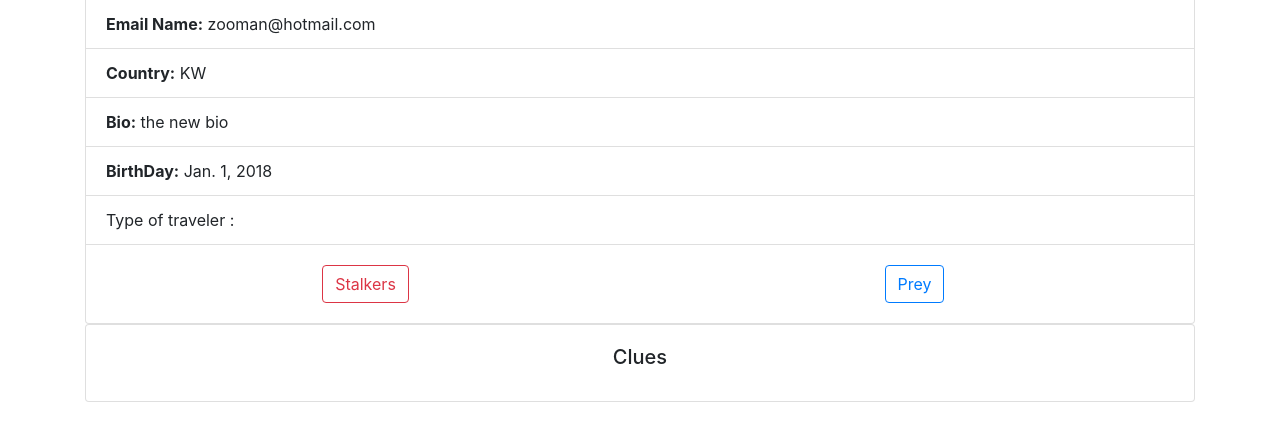
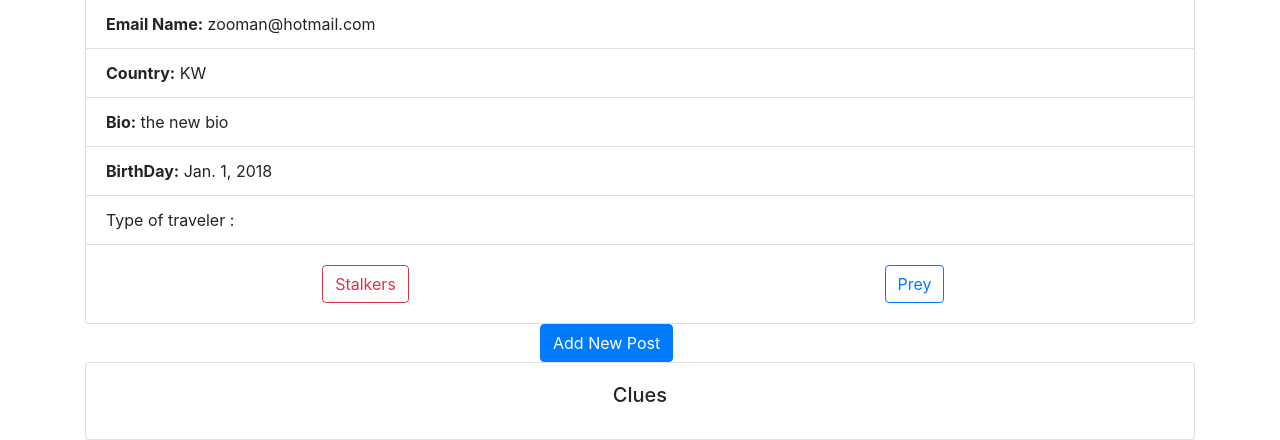
Before and after one commit to M3ASHKANANI/MySafrah, a Django app: page /profiles/2/ in a window 1280 px wide. Shown: the part 502-942 px from the top of the page. Before the commit the page ends 904 px from the top, so only its background shows below. Run offline with Django 3.2, Linux system fonts and the light colour scheme; a user stored in the database is signed in; data comes from the database, SQL or seed files in the repository; both versions use the stored data as it was after the commit; some libraries are stand-ins or nearby versions.

Commit message:
add Post

```diff
--- a/profiles/admin.py
+++ b/profiles/admin.py
@@ -1,6 +1,8 @@
 from django.contrib import admin
-from .models import Follow, Clue, Traveltype
+from .models import Follow, Clue, Traveltype, Post, Profile
 
 admin.site.register(Follow)
 admin.site.register(Clue)
 admin.site.register(Traveltype)
+admin.site.register(Post)
+admin.site.register(Profile)
--- a/profiles/models.py
+++ b/profiles/models.py
@@ -21,9 +21,12 @@ class Profile(models.Model):
 	birthday = models.DateField(auto_now=False, auto_now_add=False)
 	country = CountryField()
 	travelpref = models.ManyToManyField(Traveltype)
-	image = models.ImageField(null=True)
+	image = models.ImageField(null=True, blank=True)
 	established = models.DateField(auto_now_add=True)
 	bio = models.CharField(max_length=350)
+
+	def __str__(self):
+		return self.owner
 
 
 
@@ -47,15 +50,21 @@ class Favorite(models.Model):
 
 
 
-# class Post(models.Model):
-# 	profile = models.ForeignKey(Profile, on_delete=models.CASCADE)
-# 	image = models.ImageField(null=True)
-# 	# hotel = # from google API
-# 	# location = # from google API
-# 	traveltype =
-# 	description = models.CharField(max_length=250)
-# 	rate =
-# 	suitablefor =
-# 	established = models.DateField(auto_now_add=True)
+class Post(models.Model):
+	profile = models.ForeignKey(Profile, on_delete=models.CASCADE)
+	image = models.ImageField(null=True, blank=True)
+	hotel = models.BooleanField()
+	location = models.BooleanField()
+	posttraveltype = models.ManyToManyField(Traveltype, related_name="posttraveltype")
+	description = models.CharField(max_length=250)
+	rate = models.BooleanField()
+	suitablefor = models.ManyToManyField(Traveltype, related_name="suitablefor")
+	established = models.DateField(auto_now_add=True)
 
-# class Travelpref(models.Model):
+	def __str__(self):
+		return self.description
+
+# class Hotel(models.Model):
+# 	city =
+# 	name =
+# 	image =
--- a/profiles/templates/profile.html
+++ b/profiles/templates/profile.html
@@ -43,6 +43,12 @@
   </div>
 </div>
 
+
+      <div class="mx-auto" style="width: 200px;">
+        <a href="{% url 'create_post' pk=profile.id %}"><button type="button" class="btn btn-primary">Add New Post</button></a>
+      </div>
+
+
 <div class="row">
   <div class="col-12">
     <div class="card">
@@ -70,4 +76,22 @@
     </div>
   </div>
 </div>
+
+
+{% for post in posts %}
+      <div class="card bg-light mb-3 mx-auto" style="max-width: 55rem;">
+        {% if post.image %}
+         <img class="card-img-top" src="{{post.image.url}}" alt="Card image cap">
+        {% endif %}
+        <div class="card-header"><h5 class="card-title"> <strong>Title :</strong> {{post.hotel}}</h5></div>
+        <div class="card-body">
+          <p class="card-text">{{post.description}}</p>
+        </div>
+      </div>
+
+
+      {% endfor %}
+
+
+
 {% endblock %}
--- a/profiles/urls.py
+++ b/profiles/urls.py
@@ -10,5 +10,6 @@ urlpatterns = [
     path('feed/', views.feed, name='feed'),
     path('favorite/<int:pk>/', views.favorite, name='favorite'),
     path('edit/<int:pk>/', views.editprofile, name='edit'),
+    path('post/<int:pk>/', views.create_post, name='create_post'),
 
 ]
--- a/profiles/views.py
+++ b/profiles/views.py
@@ -2,150 +2,185 @@ from django.shortcuts import render, redirect
 from django.db.models import Q
 from django.contrib.auth.models import User
 from django.contrib import messages
-from .models import Follow, Clue, Favorite, Profile, Traveltype
+from .models import Follow, Clue, Favorite, Profile, Traveltype, Post
 from django.http import JsonResponse
-from .forms import ProfileForm, UserProfileForm
+from .forms import ProfileForm, UserProfileForm, PostForm
+
+
+def posts_list(request,pk):
+	profile_obj = Profile.objects.get(pk=pk)
+	post_obj2 =  profile_obj.post_set.all()
+	return post_obj2
+
 
 def profile(request, pk):
-    if request.user.is_anonymous:
-        return redirect('signin')
+	if request.user.is_anonymous:
 
-    if request.method == "POST":
-        message = request.POST.get("message")
-        Clue.objects.create(user=request.user, message=message)
-        messages.success(request, "New clue generated for your stalkers!")
+		return redirect('signin')
+	profile_obj = Profile.objects.get(pk=pk)
+	posts = posts_list(request, profile_obj.id)
+	if request.method == "POST":
+		message = request.POST.get("message")
+		Clue.objects.create(user=pk, message=message)
+		profile_obj = Profile.objects.get(pk=request.user)
+		posts = posts_list(request, profile_obj.id)
+		messages.success(request, "New clue generated for your stalkers!")
 
-    context = {
-        "profile": Profile.objects.get(pk=pk)
-    }
-    return render(request, 'profile.html', context)
+
+
+	context = {
+		"profile": Profile.objects.get(pk=pk),
+		"posts": posts,
+	}
+	return render(request, 'profile.html', context)
 
 def search_users(request):
-    if request.user.is_anonymous:
-        return redirect('signin')
+	if request.user.is_anonymous:
+		return redirect('signin')
 
-    prey_list = []
-    preys = request.user.stalker.all()
-    for prey in preys:
-        prey_list.append(prey.prey)
+	prey_list = []
+	preys = request.user.stalker.all()
+	for prey in preys:
+		prey_list.append(prey.prey)
 
-    users = User.objects.none()
+	users = User.objects.none()
 
-    query = request.GET.get('q')
-    if query:
-        users = User.objects.filter(username__icontains=query)
+	query = request.GET.get('q')
+	if query:
+		users = User.objects.filter(username__icontains=query)
 
-    context = {
-        "users":users,
-        "prey_list":prey_list
-    }
-    return render(request, 'search_users.html', context)
+	context = {
+		"users":users,
+		"prey_list":prey_list
+	}
+	return render(request, 'search_users.html', context)
 
 def follow(request, pk):
-    if request.user.is_anonymous:
-        return redirect('signin')
+	if request.user.is_anonymous:
+		return redirect('signin')
 
-    prey = User.objects.get(pk=pk)
-    stalker = request.user
+	prey = User.objects.get(pk=pk)
+	stalker = request.user
 
-    follow, created = Follow.objects.get_or_create(stalker=stalker, prey=prey)
-    if created:
-        messages.success(request, "Successfully followed %s!"%(prey))
-    else:
-        follow.delete()
-        messages.success(request, "Unfollowed %s!"%(prey))
+	follow, created = Follow.objects.get_or_create(stalker=stalker, prey=prey)
+	if created:
+		messages.success(request, "Successfully followed %s!"%(prey))
+	else:
+		follow.delete()
+		messages.success(request, "Unfollowed %s!"%(prey))
 
-    return redirect('search-users')
+	return redirect('search-users')
 
 def followers(request, pk):
-    if request.user.is_anonymous:
-        return redirect('signin')
+	if request.user.is_anonymous:
+		return redirect('signin')
 
-    user = request.user
-    followers = user.prey.all()
-    context = {
-        "followers": followers,
-    }
-    return render(request, 'followers.html', context)
+	user = request.user
+	followers = user.prey.all()
+	context = {
+		"followers": followers,
+	}
+	return render(request, 'followers.html', context)
 
 def following(request, pk):
-    if request.user.is_anonymous:
-        return redirect('signin')
+	if request.user.is_anonymous:
+		return redirect('signin')
 
-    user = request.user
-    following = user.stalker.all()
-    context = {
-        "following": following,
-    }
-    return render(request, 'following.html', context)
+	user = request.user
+	following = user.stalker.all()
+	context = {
+		"following": following,
+	}
+	return render(request, 'following.html', context)
 
 def feed(request):
-    if request.user.is_anonymous:
-        return redirect('signin')
+	if request.user.is_anonymous:
+		return redirect('signin')
 
-    user = request.user
-    prey_list = []
-    preys = request.user.stalker.all()
-    for prey in preys:
-        prey_list.append(prey.prey)
+	user = request.user
+	prey_list = []
+	preys = request.user.stalker.all()
+	for prey in preys:
+		prey_list.append(prey.prey)
 
-    clue_list = Clue.objects.filter(
-        Q(user__in=prey_list)|
-        Q(user=request.user)
-        ).distinct()
+	clue_list = Clue.objects.filter(
+		Q(user__in=prey_list)|
+		Q(user=request.user)
+		).distinct()
 
-    # favorite_list = []
-    # favorites = user.favorite_set.all()
-    # for fav in favorites:
-    #     favorite_list.append(fav.clue)
+	# favorite_list = []
+	# favorites = user.favorite_set.all()
+	# for fav in favorites:
+	#     favorite_list.append(fav.clue)
 
-    favorite_list = user.favorite_set.all().values_list('clue_id', flat=True)
+	favorite_list = user.favorite_set.all().values_list('clue_id', flat=True)
 
-    context = {
-        "feed": clue_list,
-        "favorites":favorite_list,
-    }
-    return render(request, 'feed.html', context)
+	context = {
+		"feed": clue_list,
+		"favorites":favorite_list,
+	}
+	return render(request, 'feed.html', context)
 
 def favorite(request, pk):
-    clue_object = Clue.objects.get(pk=pk)
-    new_favorite, created = Favorite.objects.get_or_create(user=request.user, clue=clue_object)
+	clue_object = Clue.objects.get(pk=pk)
+	new_favorite, created = Favorite.objects.get_or_create(user=request.user, clue=clue_object)
 
-    if created:
-        action="favorite"
-    else:
-        new_favorite.delete()
-        action="unfavorite"
+	if created:
+		action="favorite"
+	else:
+		new_favorite.delete()
+		action="unfavorite"
 
-    response = {
-        "action": action,
-    }
-    return JsonResponse(response, safe=False)
+	response = {
+		"action": action,
+	}
+	return JsonResponse(response, safe=False)
 
 def editprofile(request , pk):
-    profile_obj = Profile.objects.get(pk=pk)
-    if not(request.user.is_staff or request.user==profile_obj.owner):
-        raise Http404
-    form = ProfileForm(instance=profile_obj)
-    profile_form = UserProfileForm(instance=profile_obj.owner)
-    if request.method == "POST":
-        form = ProfileForm(request.POST , request.FILES or None, instance=profile_obj)
-        profile_form = UserProfileForm(request.POST , request.FILES or None, instance=profile_obj.owner)
+	profile_obj = Profile.objects.get(pk=pk)
+	if not(request.user.is_staff or request.user==profile_obj.owner):
+		raise Http404
+	form = ProfileForm(instance=profile_obj)
+	profile_form = UserProfileForm(instance=profile_obj.owner)
+	if request.method == "POST":
+		form = ProfileForm(request.POST , request.FILES or None, instance=profile_obj)
+		profile_form = UserProfileForm(request.POST , request.FILES or None, instance=profile_obj.owner)
 
-        if form.is_valid() and profile_form.is_valid():
-            form.save()
-            user = form.save()
-            profile = profile_form.save(commit=False)
-            profile.owner = user
-            profile.save()
-            profile_form.save_m2m()
-            user.save()
+		if form.is_valid() and profile_form.is_valid():
+			form.save()
+			user = form.save()
+			profile = profile_form.save(commit=False)
+			profile.owner = user
+			profile.save()
+			profile_form.save_m2m()
+			user.save()
 
-            return redirect("profile", pk=pk)
-    context = {
-        "edit_form":form,
-        'profile_form':profile_form,
-        "profile_obj":profile_obj,
+			return redirect("profile", pk=pk)
+	context = {
+		"edit_form":form,
+		'profile_form':profile_form,
+		"profile_obj":profile_obj,
 
-    }
-    return render(request, "edit.html", context)
+	}
+	return render(request, "edit.html", context)
+
+
+def create_post(request, pk):
+	form = PostForm()
+	profile_obj = Profile.objects.get(pk=pk)
+	if request.method == "POST":
+		form = PostForm(request.POST)
+		if form.is_valid():
+			post_obj = form.save(commit=False)
+			post_obj.profile = profile_obj
+			post_obj.user = request.user
+			post_obj.save()
+
+			return redirect("profile", pk=pk)
+		print (form.errors)
+
+	context = {
+		"form": form,
+		"profile": profile_obj,
+	}
+	return render(request, "create_post.html", context)
```
Also changed, not shown: profiles/forms.py (+17 -1 lines), profiles/templates/create_post.html (added, +18 -0 lines), db.sqlite3, media/gourmet-burger_ZN3avwR.jpg (added), profiles/migrations/0008_post.py (added).
